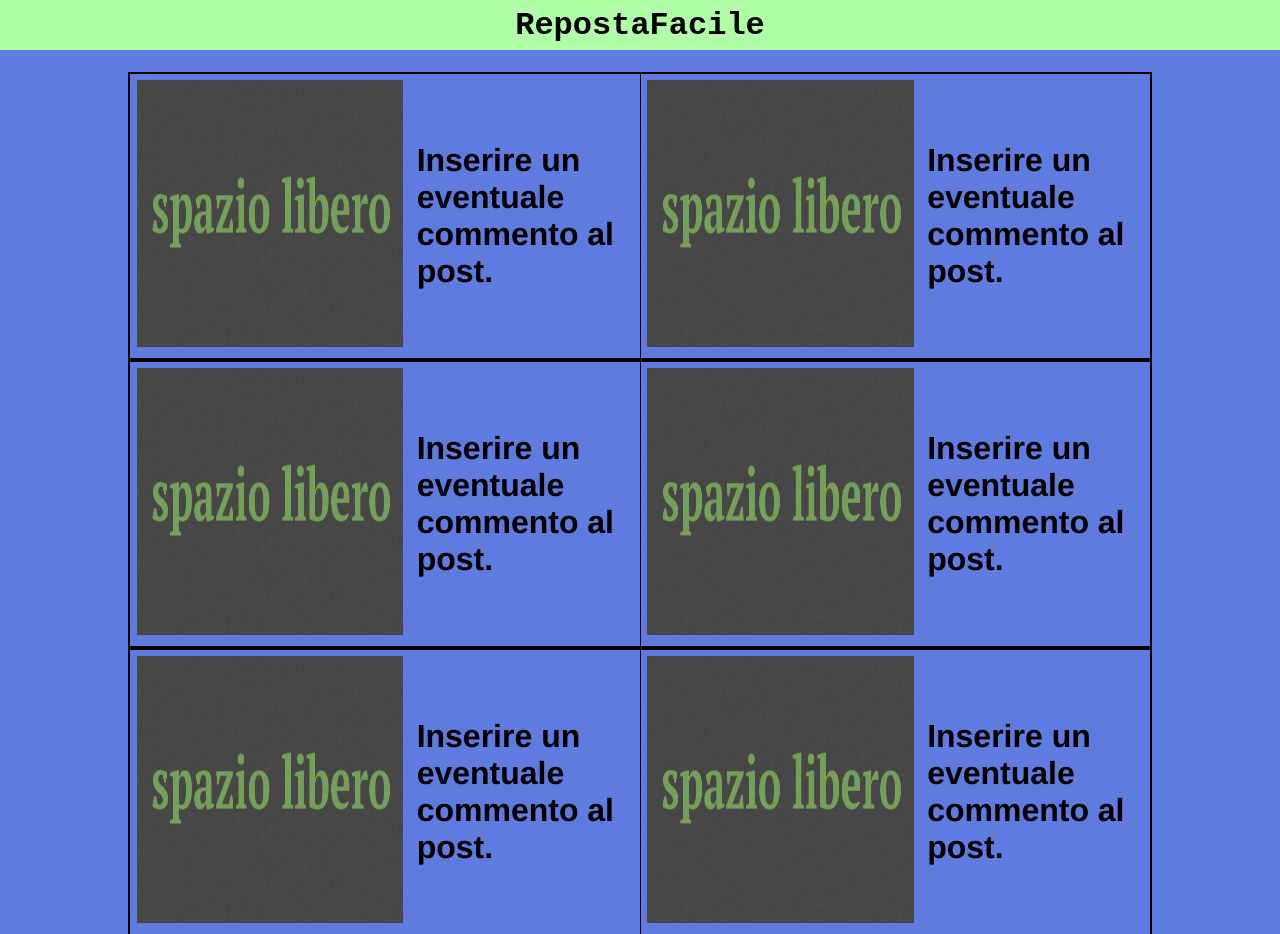
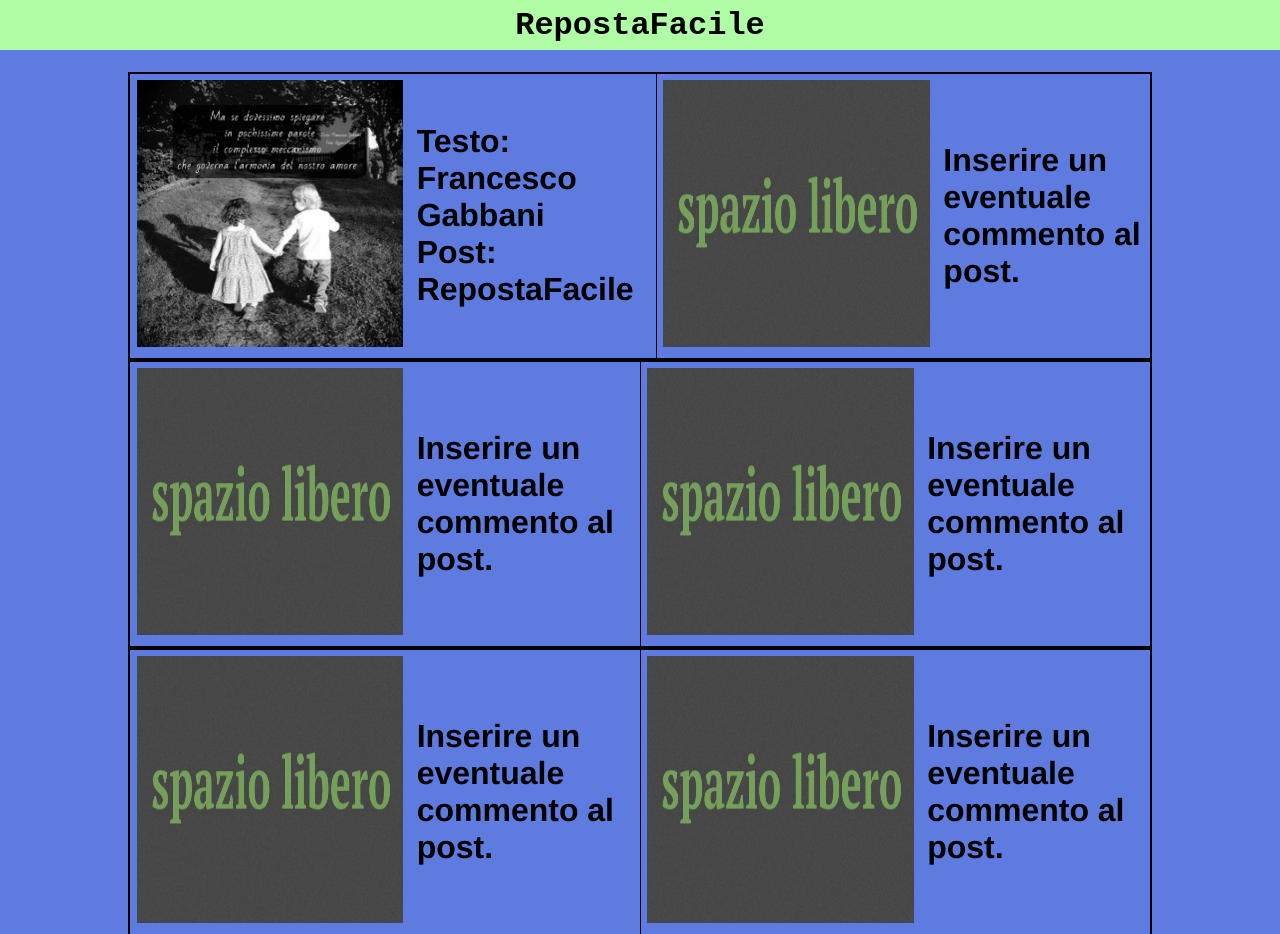
Before and after one commit to AntoNar14/repostafacile, a plain HTML site: page index.html in a window 1280 px wide. Shown: the top 934 px of the page. Drawn offline with Linux system fonts and the light colour scheme.

Commit message:
Primo post

```diff
--- a/index.html
+++ b/index.html
@@ -9,27 +9,27 @@
     <body>
       <table>
         <tr>
-          <td><img class="post" src="image/spazio_libero.jpeg" alt="Immagine"></td>
-          <td><h1 class="commento">Inserire un eventuale commento al post.</h1></td>
-          <td class="pDestro"><img class="post" src="image/spazio_libero.jpeg" alt="Immagine"></td>
+          <td><img class="post" src="post/post_1.jpg" alt="Immagine"></td>
+          <td><h1 class="commento">Testo: Francesco Gabbani<br>Post: RepostaFacile</h1></td>
+          <td class="pDestro"><img class="post" src="image_sito/spazio_libero.jpeg" alt="Immagine"></td>
           <td><h1 class="commento">Inserire un eventuale commento al post.</h1></td>
         </tr>
         <tr>
-          <td><img class="post" src="image/spazio_libero.jpeg" alt="Immagine"></td>
+          <td><img class="post" src="image_sito/spazio_libero.jpeg" alt="Immagine"></td>
           <td><h1 class="commento">Inserire un eventuale commento al post.</h1></td>
-          <td class="pDestro"><img class="post" src="image/spazio_libero.jpeg" alt="Immagine"></td>
+          <td class="pDestro"><img class="post" src="image_sito/spazio_libero.jpeg" alt="Immagine"></td>
           <td><h1 class="commento">Inserire un eventuale commento al post.</h1></td>
         </tr>
         <tr>
-          <td><img class="post" src="image/spazio_libero.jpeg" alt="Immagine"></td>
+          <td><img class="post" src="image_sito/spazio_libero.jpeg" alt="Immagine"></td>
           <td><h1 class="commento">Inserire un eventuale commento al post.</h1></td>
-          <td class="pDestro"><img class="post" src="image/spazio_libero.jpeg" alt="Immagine"></td>
+          <td class="pDestro"><img class="post" src="image_sito/spazio_libero.jpeg" alt="Immagine"></td>
           <td><h1 class="commento">Inserire un eventuale commento al post.</h1></td>
         </tr>
         <tr>
-          <td><img class="post" src="image/spazio_libero.jpeg" alt="Immagine"></td>
+          <td><img class="post" src="image_sito/spazio_libero.jpeg" alt="Immagine"></td>
           <td><h1 class="commento">Inserire un eventuale commento al post.</h1></td>
-          <td class="pDestro"><img class="post" src="image/spazio_libero.jpeg" alt="Immagine"></td>
+          <td class="pDestro"><img class="post" src="image_sito/spazio_libero.jpeg" alt="Immagine"></td>
           <td><h1 class="commento">Inserire un eventuale commento al post.</h1></td>
         </tr>
       </table>
```
Also changed, not shown: image_sito/logo_sito.png (renamed from image/logo_sito.png), image_sito/spazio_libero.jpeg (renamed from image/spazio_libero.jpeg), post/post_1.jpg (added).
